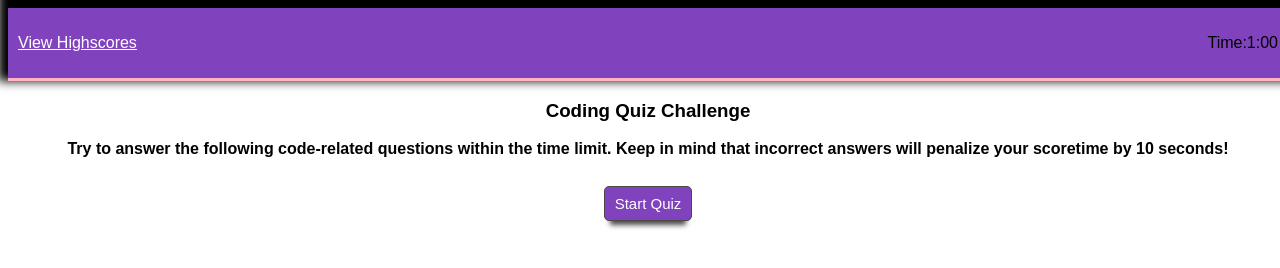
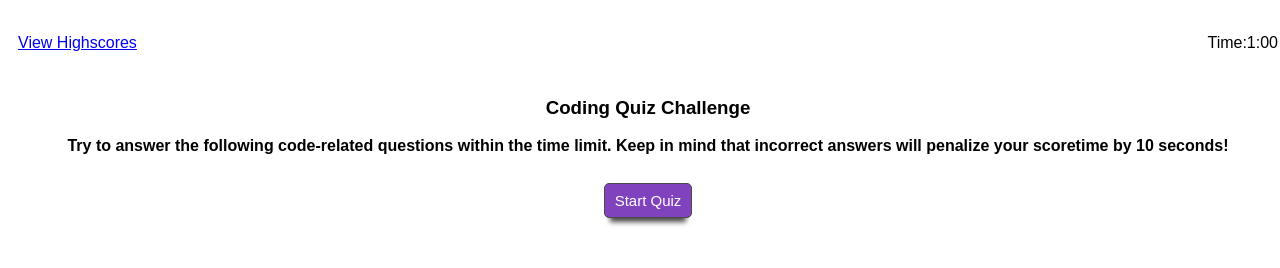
Before and after one commit to sshaili/Code-Quiz, a plain HTML site: page index.html in a window 1280 px wide. Drawn offline with nearby package versions, Linux system fonts and the light colour scheme.

Commit message:
Final commit

```diff
--- a/css/style.css
+++ b/css/style.css
@@ -19,11 +19,9 @@ body{
     justify-content: space-between;
     height: 50px;
     font-weight: 500;
-    background-color: #8142BD ;
     overflow: hidden;
     padding: 10px 10px ;
-    border-bottom: 3px solid lightpink;
-    box-shadow: 0px -10px 10px 10px black;
+
 
 }
 .introduction, h3{
@@ -52,14 +50,11 @@ body{
     top: 1px;
 }
 
-
-#highScore, #timeCounter{
-    color: white;
-}
 #highScore:hover{
     text-decoration: underline;
     box-shadow: 0px 4px 5px 0px royalblue;
     color: black;
+    background-color: rgb(168, 158, 179);
     }
 
 .line{
--- a/index.html
+++ b/index.html
@@ -17,7 +17,7 @@
 
         <!-- Navigation Div -->
         <nav class='navigation'>
-            <div><a id='highScore' href="#" onclick=scoreBoard()><span id="vs" ></span>View Highscores</a></div>
+            <div><a id='highScore' href="#" onclick="scoreBoard()"><span id="vs" ></span>View Highscores</a></div>
             <div id="time" >Time:<span id="timer" >1:00</span>
                     </div>
         </nav>
--- a/js/script.js
+++ b/js/script.js
@@ -104,6 +104,7 @@
         let scores  = [];
         var scoreText ;
         var data = [];
+
 
         // Question show
         function provideQuestion(){
@@ -234,18 +235,18 @@ function scoreRender(){
      function viewBoard(){
     for( i = 0; i< data.length; i++){
       if(i === 0){
+
         scoreText =  "Name: " + " " + data[i].name + " " + " Score:" + " " + data[i].score;
       }
       else{
+        scoreText =  scoreText + "  Name: " + " " + data[i].name + " " + " Score:" + " " + data[i].score;
 
-        scoreText = scoreText + " Name: " + " " + data[i].name + " " + " Score:" + " " + data[i].score;
     }
     $('#score').text(scoreText);
      }
   }
   function scoreBoard() {
     // Retrieve
-    $('#score').text(scoreText);
     viewBoard();
     $("#button1").hide();
     $("#button2").hide();
@@ -263,5 +264,7 @@ function scoreRender(){
 
   function clearScore(){
     $('#score').text('No Score Logged');
+    scoreText = null;
     localStorage.clear();
+    data = [];
 }
```
